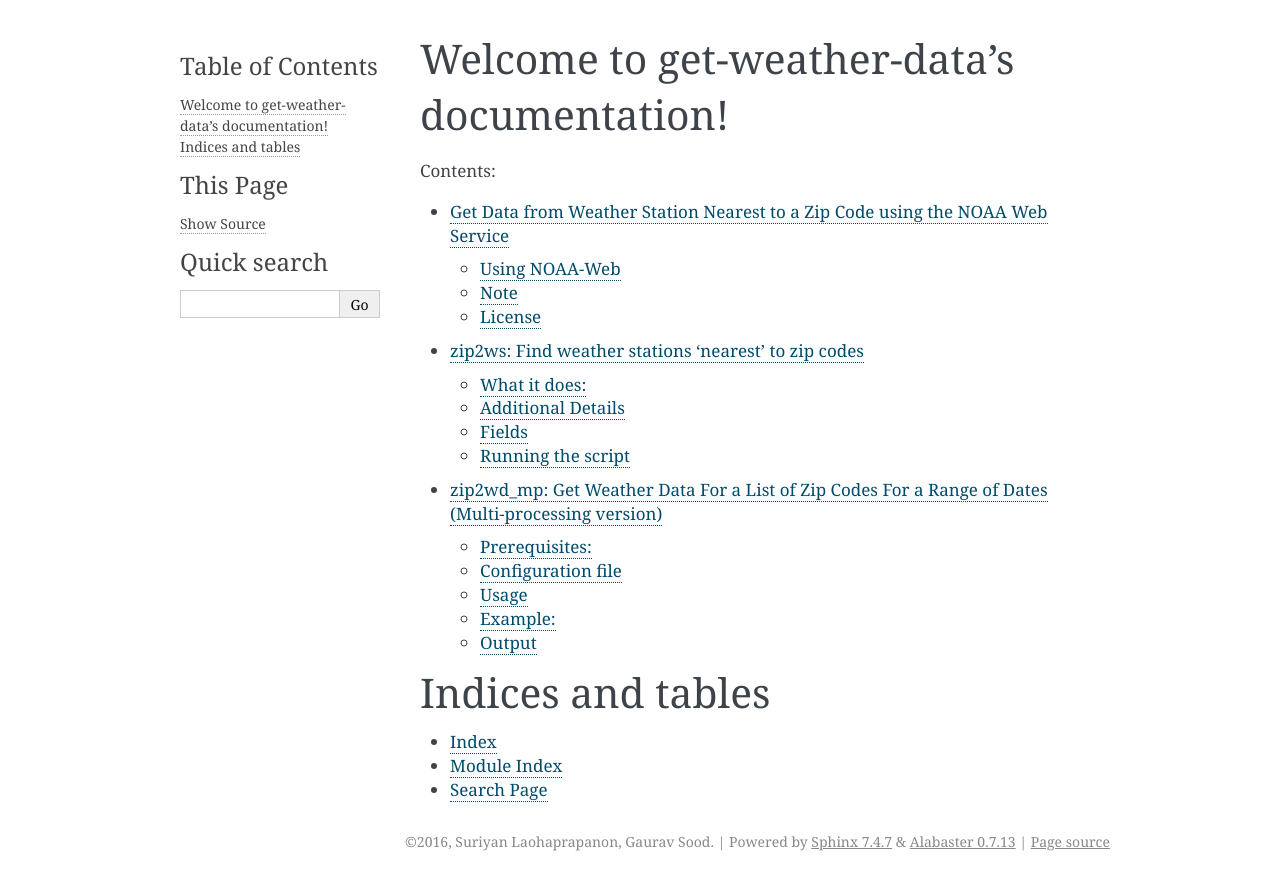
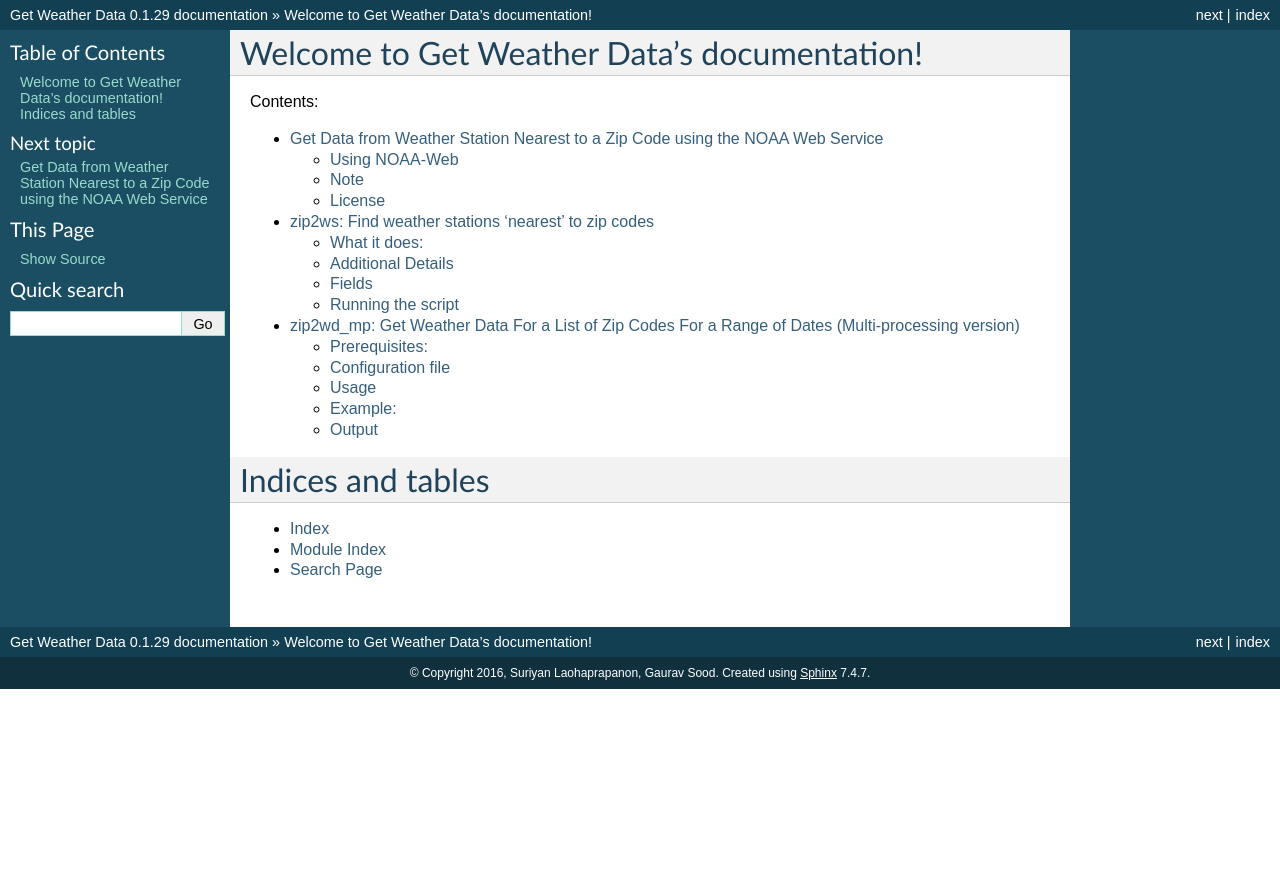
Before and after one commit to gojiplus/get-weather-data, a Sphinx documentation site: the page built from get-weather-data/docs/source/index.rst, in a window 1280 px wide. Shown: the top 890 px of the page. Built offline with Sphinx 7.4.7, drawn with Linux system fonts in a browser that asks for light colours.

Commit message:
change document theme

```diff
--- a/get-weather-data/docs/source/conf.py
+++ b/get-weather-data/docs/source/conf.py
@@ -29,7 +29,7 @@
 # Add any Sphinx extension module names here, as strings. They can be
 # extensions coming with Sphinx (named 'sphinx.ext.*') or your custom
 # ones.
-extensions = []
+extensions = ['sphinx.ext.todo', 'sphinx.ext.autodoc']
 
 # Add any paths that contain templates here, relative to this directory.
 templates_path = ['_templates']
@@ -48,7 +48,7 @@ source_suffix = '.rst'
 master_doc = 'index'
 
 # General information about the project.
-project = u'get-weather-data'
+project = u'Get Weather Data'
 copyright = u'2016, Suriyan Laohaprapanon, Gaurav Sood'
 author = u'Suriyan Laohaprapanon, Gaurav Sood'
 
@@ -119,7 +119,7 @@ todo_include_todos = False
 # The theme to use for HTML and HTML Help pages.  See the documentation for
 # a list of builtin themes.
 #
-html_theme = 'alabaster'
+html_theme = 'default'
 
 # Theme options are theme-specific and customize the look and feel of a theme
 # further.  For a list of options available for each theme, see the
@@ -259,7 +259,7 @@ latex_elements = {
 # (source start file, target name, title,
 #  author, documentclass [howto, manual, or own class]).
 latex_documents = [
-    (master_doc, 'get-weather-data.tex', u'get-weather-data Documentation',
+    (master_doc, 'get-weather-data.tex', u'Get Weather Data Documentation',
      u'Suriyan Laohaprapanon, Gaurav Sood', 'manual'),
 ]
 
@@ -301,7 +301,7 @@ latex_documents = [
 # One entry per manual page. List of tuples
 # (source start file, name, description, authors, manual section).
 man_pages = [
-    (master_doc, 'get-weather-data', u'get-weather-data Documentation',
+    (master_doc, 'get-weather-data', u'Get Weather Data Documentation',
      [author], 1)
 ]
 
@@ -316,7 +316,7 @@ man_pages = [
 # (source start file, target name, title, author,
 #  dir menu entry, description, category)
 texinfo_documents = [
-    (master_doc, 'get-weather-data', u'get-weather-data Documentation',
+    (master_doc, 'get-weather-data', u'Get Weather Data Documentation',
      author, 'get-weather-data', 'One line description of project.',
      'Miscellaneous'),
 ]
--- a/get-weather-data/docs/source/index.rst
+++ b/get-weather-data/docs/source/index.rst
@@ -3,7 +3,7 @@
    You can adapt this file completely to your liking, but it should at least
    contain the root `toctree` directive.
 
-Welcome to get-weather-data's documentation!
+Welcome to Get Weather Data's documentation!
 ============================================
 
 Contents:
```
